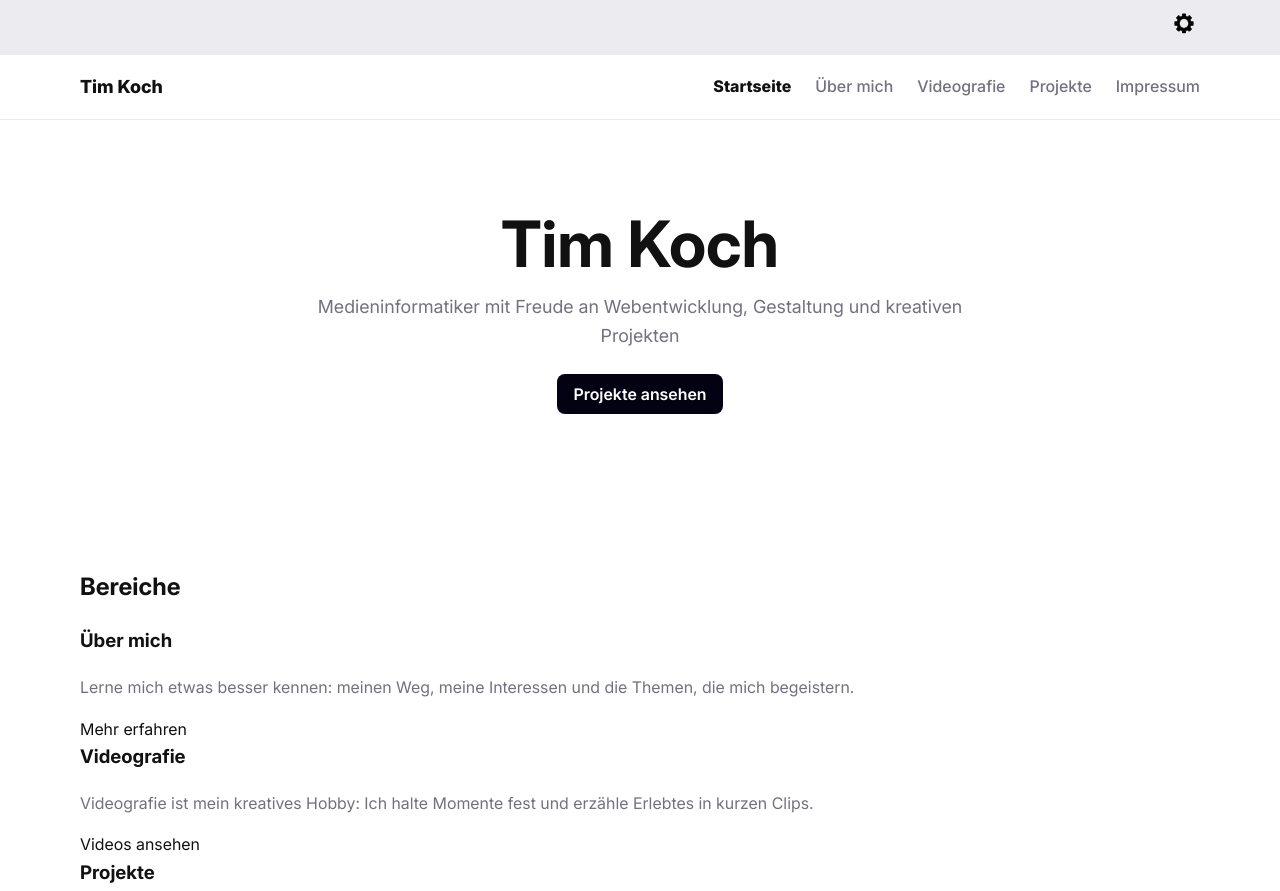
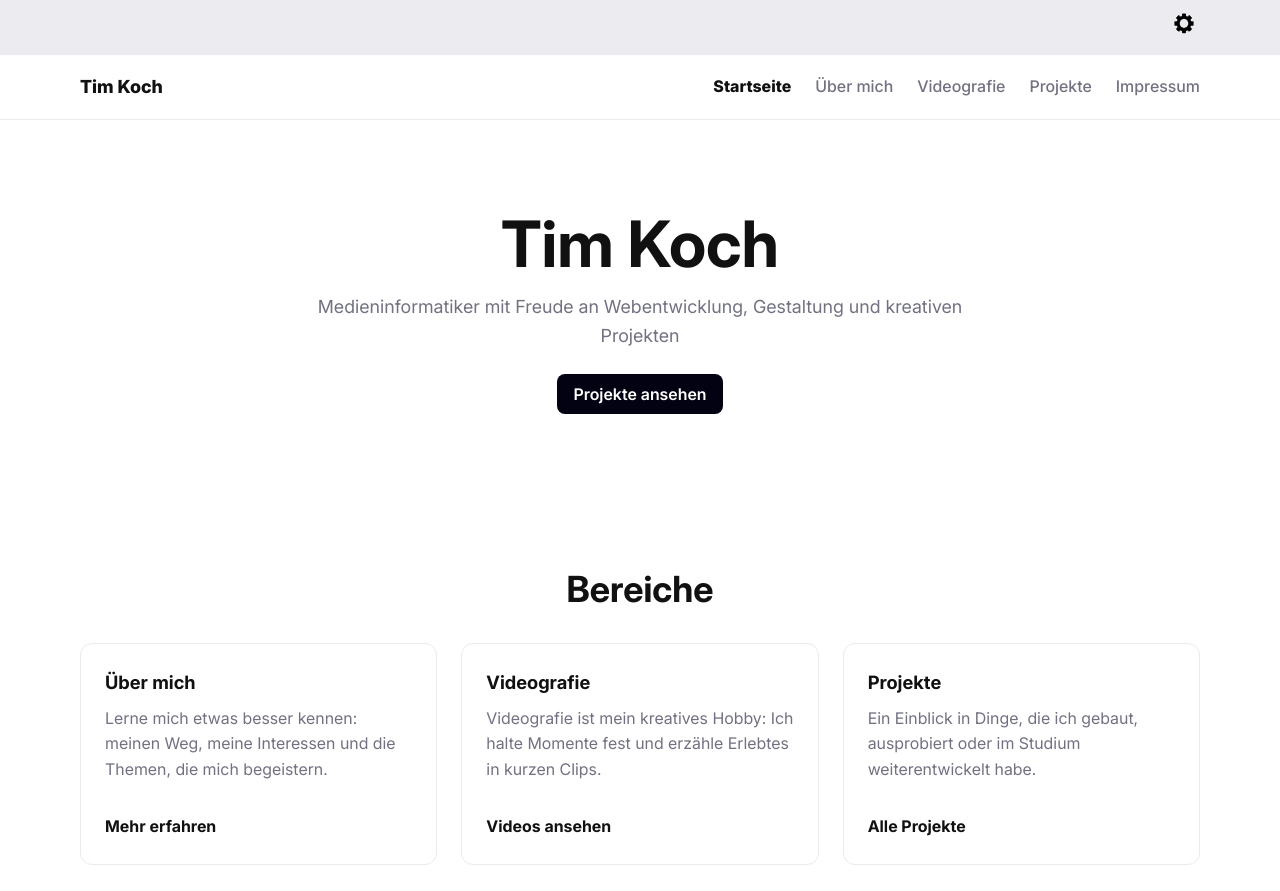
Before and after one commit to IU-Webprogrammierung/webprogrammierung-tim-koch, a plain HTML site: page index.html in a window 1280 px wide. Shown: the top 891 px of the page. Drawn offline with Linux system fonts and the light colour scheme.

Commit message:
Teaserkarten gestalten

```diff
--- a/css/style.css
+++ b/css/style.css
@@ -278,6 +278,51 @@ main > section {
   font-size: var(--font-size-large);
 }
 
+.teaser-section .container {
+  display: grid;
+  grid-template-columns: repeat(3, minmax(0, 1fr));
+  gap: var(--space-large);
+}
+
+.teaser-section h2 {
+  grid-column: 1 / -1;
+  margin-bottom: var(--space-small);
+  text-align: center;
+  font-size: var(--font-size-h2);
+  line-height: 1.2;
+}
+
+.teaser-card {
+  border: 1px solid var(--color-border);
+  border-radius: var(--radius-large);
+  background: var(--color-surface);
+  transition: border-color var(--transition-base), box-shadow var(--transition-base), transform var(--transition-base);
+}
+
+.teaser-card:hover {
+  border-color: var(--color-text-muted);
+  box-shadow: var(--shadow-card);
+  transform: translateY(-3px);
+}
+
+.teaser-card-link {
+  display: block;
+  min-height: 100%;
+  padding: var(--space-large);
+}
+
+.teaser-card h3 {
+  margin-bottom: var(--space-small);
+  font-size: var(--font-size-h3);
+}
+
+.teaser-card span {
+  display: inline-block;
+  margin-top: var(--space-medium);
+  color: var(--color-text);
+  font-weight: 700;
+}
+
 /* Footer */
 .site-footer {
   margin-top: var(--space-section);
```
